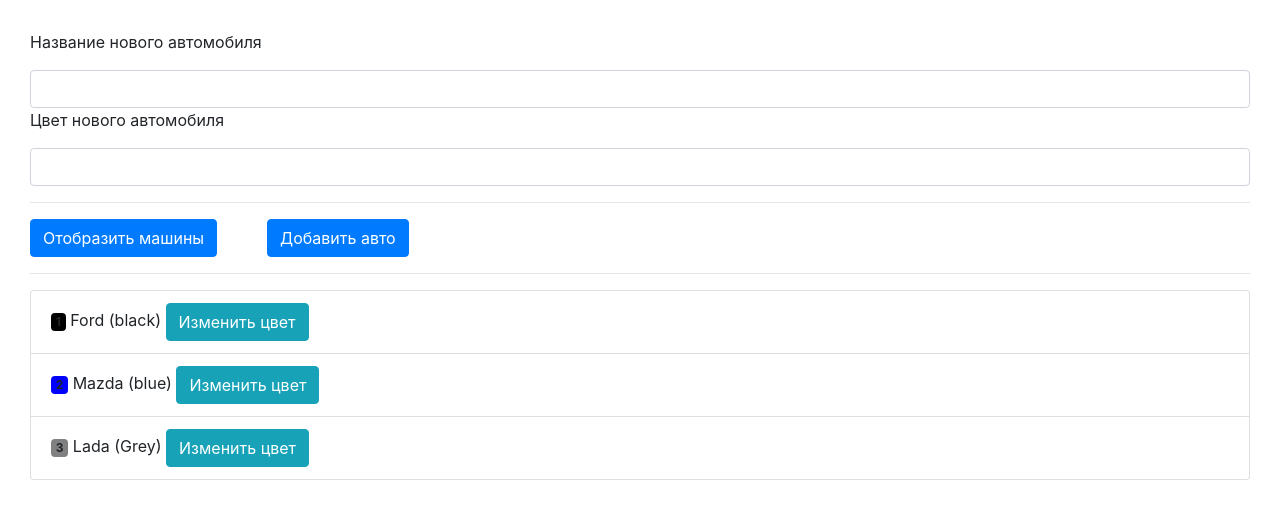
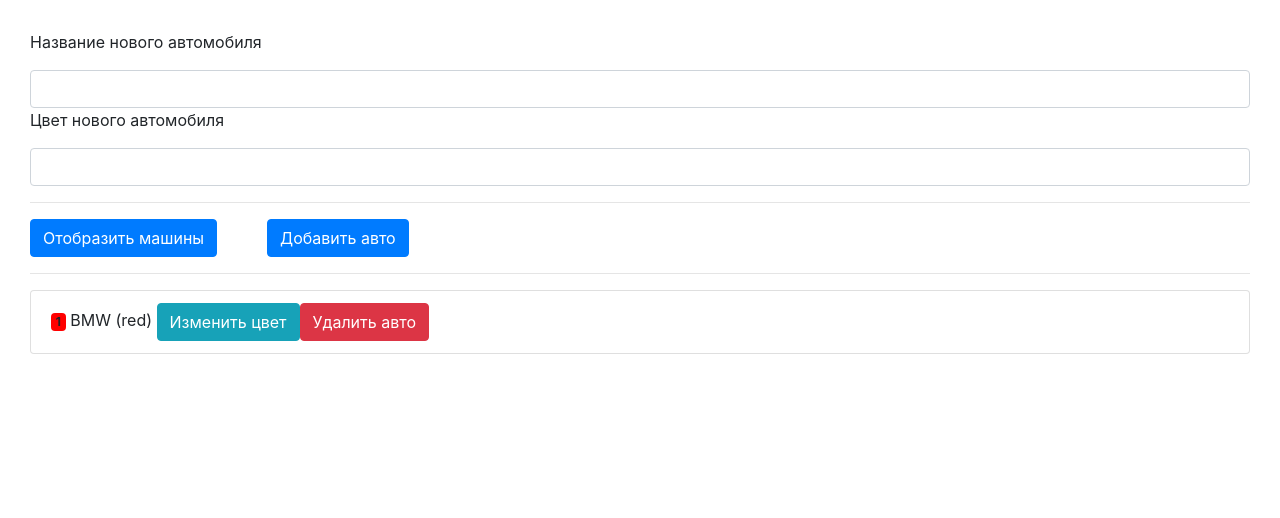
Before and after one commit to sspinit88/Angular-lessons-8-http-really, an Angular app: page / in a window 1280 px wide. Shown: the top 518 px of the page. Built offline with nearby package versions, Linux system fonts and the light colour scheme; data requests are answered from the project's data file.

Commit message:
add method delete

```diff
--- a/db.json
+++ b/db.json
@@ -1,19 +1,9 @@
 {
   "cars": [
     {
-      "name": "Ford",
-      "color": "black",
+      "name": "BMW",
+      "color": "red",
       "id": 1
-    },
-    {
-      "name": "Mazda",
-      "color": "blue",
-      "id": 2
-    },
-    {
-      "name": "Lada",
-      "color": "Grey",
-      "id": 3
     }
   ]
 }
--- a/src/app/app.component.html
+++ b/src/app/app.component.html
@@ -25,7 +25,13 @@
                   [ngStyle]="{backgroundColor: car.color}">
                 {{car.id}}</span> {{car.name}} ({{car.color}})
             <button class="btn btn-xs btn-info"
-                    (click)="setRandomColor(car)">Изменить цвет</button>
+                    (click)="setRandomColor(car)">
+                Изменить цвет
+            </button>
+            <button class="btn btn-xs btn-danger"
+                    (click)="deleteCar(car)">
+                Удалить авто
+            </button>
         </li>
     </ul>
 </div>
--- a/src/app/app.component.ts
+++ b/src/app/app.component.ts
@@ -67,4 +67,15 @@ export class AppComponent implements OnInit {
             });
     }
 
+    // delete
+
+    deleteCar(car) {
+        console.log(car);
+        this.CarsServices
+            .deleteCar(car)
+            .subscribe((data) => {
+                console.log(data);
+            });
+    }
+
 }
--- a/src/app/cars.service.ts
+++ b/src/app/cars.service.ts
@@ -41,4 +41,12 @@ export class CarsService {
             }));
     }
 
+    // delete
+    deleteCar(car: any) {
+        return this.http.delete(`http://localhost:3000/cars/${car.id}`)
+            .pipe(map(response => {
+                return response;
+            }));
+    }
+
 }
```
